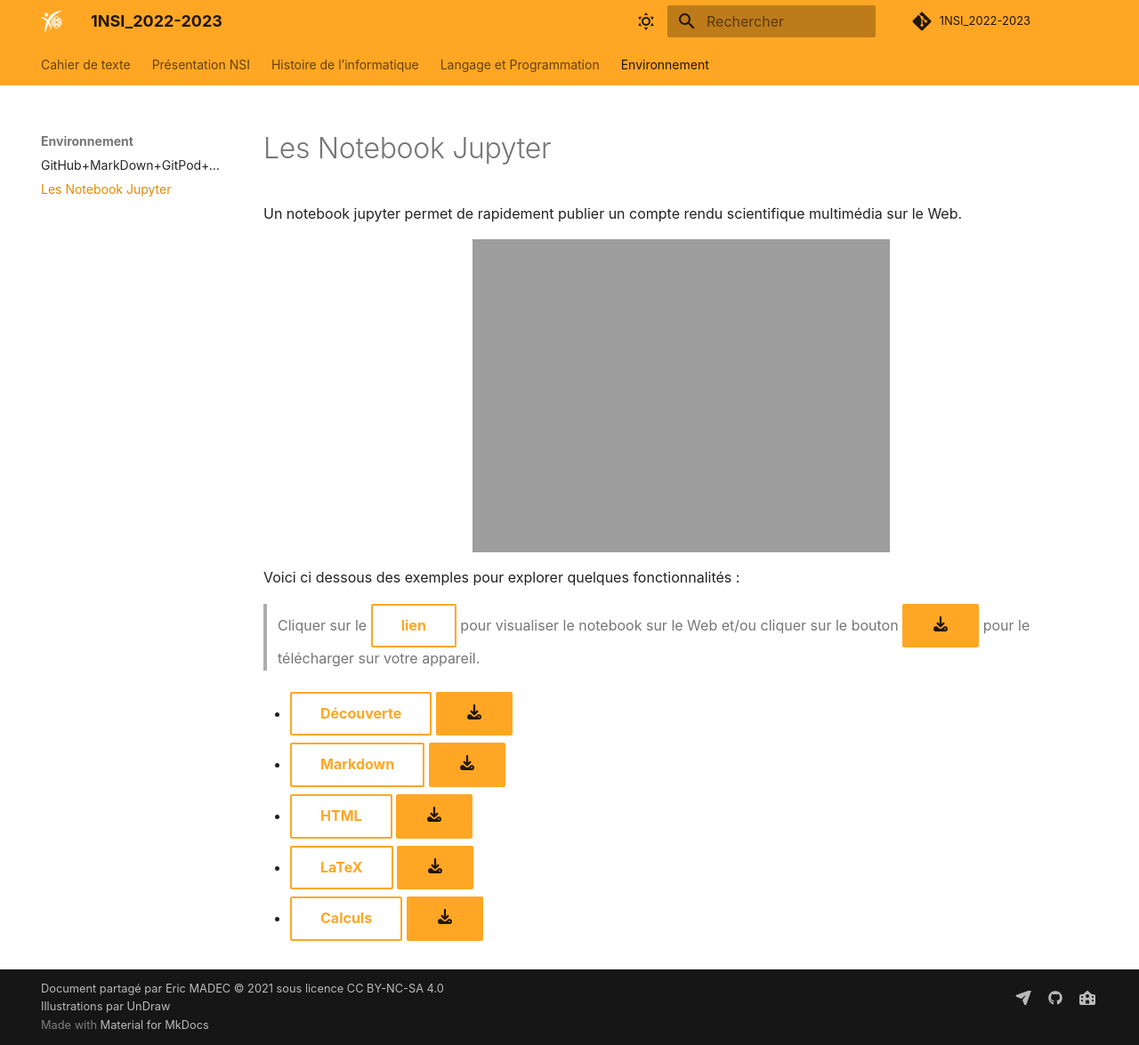
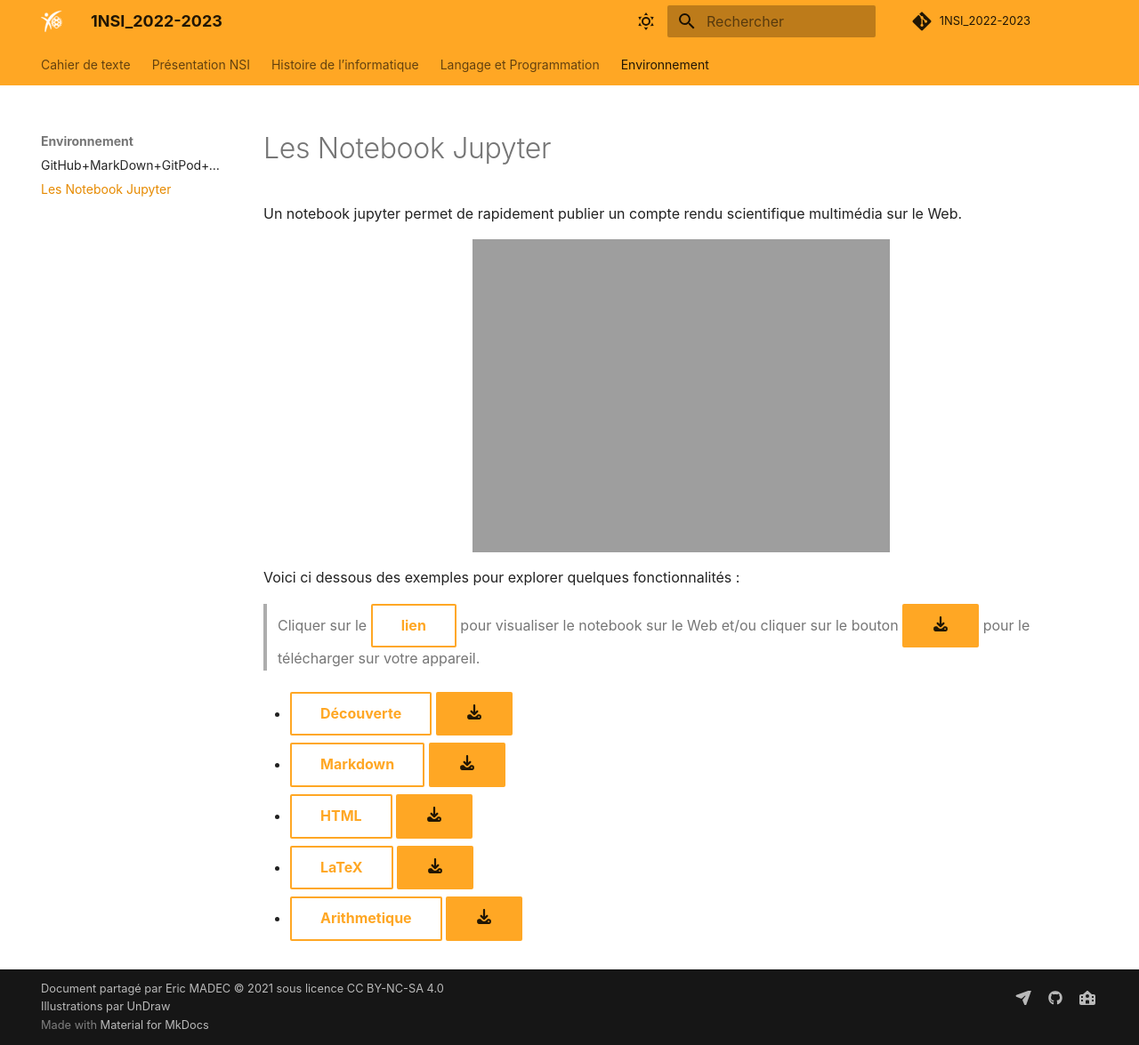
Before and after one commit to ericECmorlaix/1NSI_2022-2023, an MkDocs documentation site: the page built from docs/notebook.md, in a window 1280 px wide and 1175 px high. Shown: the whole window at 89% size. Built offline with MkDocs 1.6.1 and Material for MkDocs 9.7.7, drawn with Linux system fonts in a browser that asks for light colours; comment, search, counter and statistics services are not loaded.

Commit message:
Modif notebook

```diff
--- a/docs/notebook.md
+++ b/docs/notebook.md
@@ -15,4 +15,4 @@
 
 - [LaTeX](https://nbviewer.org/urls/ericecmorlaix.github.io/bn/LaTeX-Le_BN_pour_formuler.ipynb){target=_blank .md-button} [:fontawesome-solid-download:](https://ericecmorlaix.github.io/bn/LaTeX-Le_BN_pour_formuler.ipynb){ .md-button .md-button--primary}
 
-- [Calculs](https://nbviewer.org/urls/ericecmorlaix.github.io/bn/Arithmetique-Le_BN_pour_calculer.ipynb){target=_blank .md-button} [:fontawesome-solid-download:](https://ericecmorlaix.github.io/bn/Arithmetique-Le_BN_pour_calculer.ipynb){ .md-button .md-button--primary}
+- [Arithmetique](https://nbviewer.org/urls/ericecmorlaix.github.io/bn/Arithmetique-Le_BN_pour_calculer.ipynb){target=_blank .md-button} [:fontawesome-solid-download:](https://ericecmorlaix.github.io/bn/Arithmetique-Le_BN_pour_calculer.ipynb){ .md-button .md-button--primary}
```
